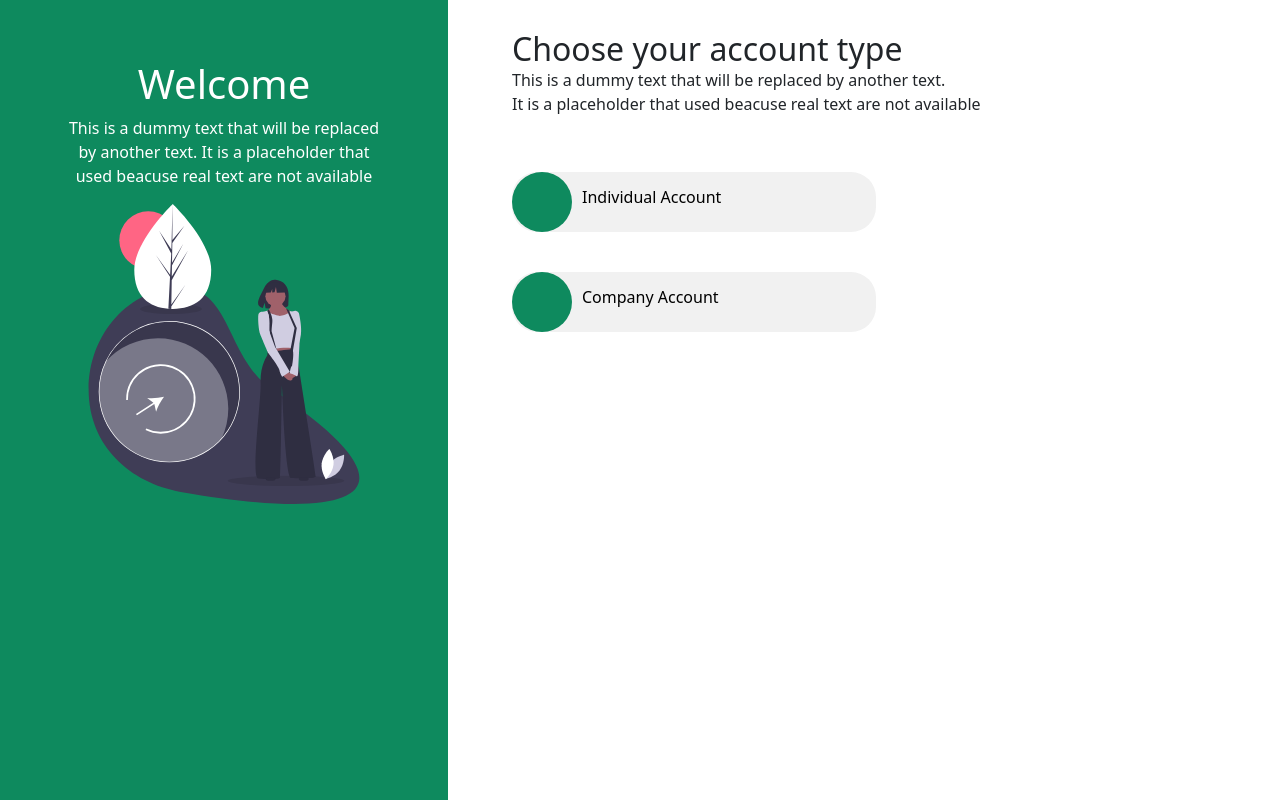
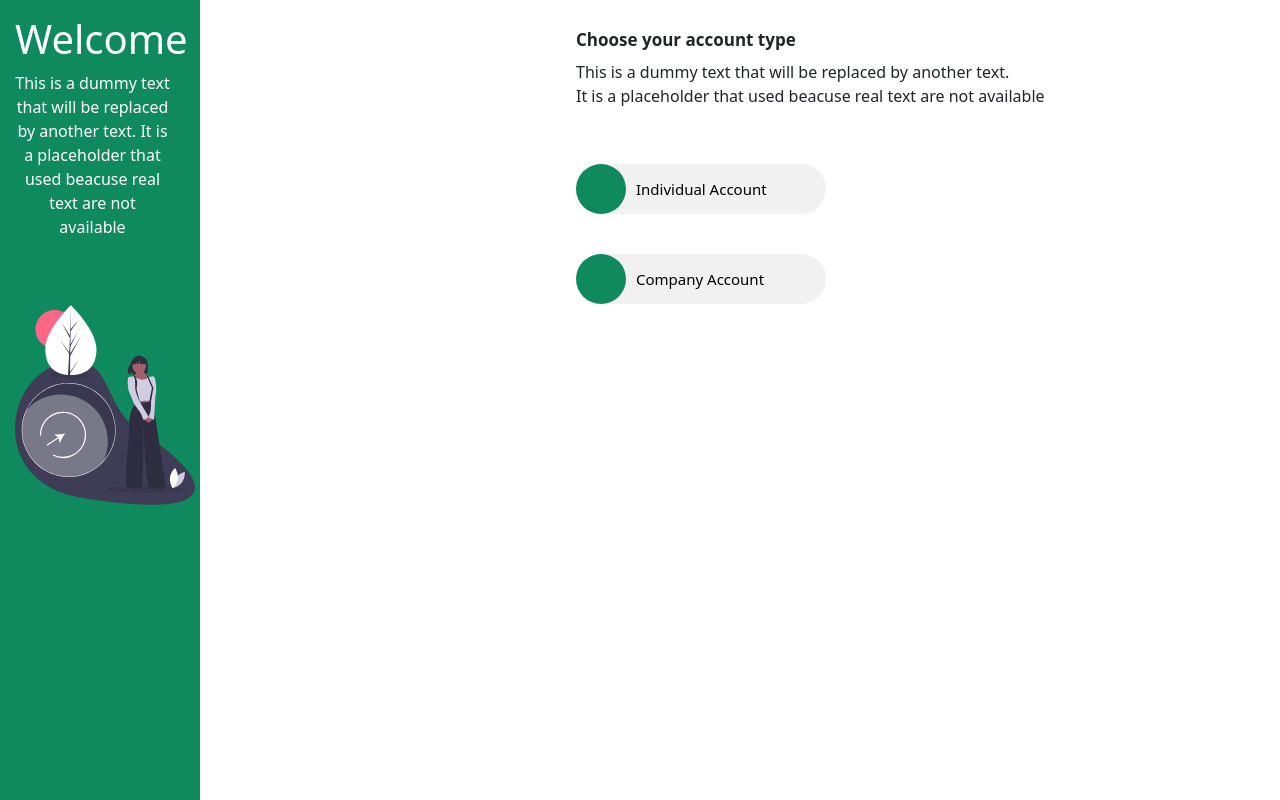
Before and after one commit to Peter-Dumbari/gigamoni, a React (Create React App) app: page / in a window 1280 px wide. Built offline with nearby package versions, Linux system fonts and the light colour scheme.

Commit message:
forget commit

```diff
--- a/src/App.css
+++ b/src/App.css
@@ -167,13 +167,7 @@ a {
   justify-content: baseline;
 }
 
-
-
-
-@media screen
-  and (min-device-width: 1200px)
-  and (max-device-width: 1600px)
-  and (-webkit-min-device-pixel-ratio: 1) {
+@media (min-width: 768px) and (max-width: 992px){
   .sidenav {
   width: 300px;
   transition: 0.8s;
@@ -214,54 +208,8 @@ a {
 
 }
 
-@media screen
-  and (min-device-width: 1200px)
-  and (max-device-width: 1600px)
-  and (-webkit-min-device-pixel-ratio: 2)
-  and (min-resolution: 192dpi) {
-    .sidenav {
-      width: 300px;
-      transition: 0.8s;
-      padding: 30px 50px 0 15px;
-      }
-
-      .body {
-        margin-left: 40%;
-        padding-top: 30px;
-        padding-right: 40px;
-    }
-
-    .home_image{
-      width: 250px;
-      margin-top: 3rem;
-    }
-
-    .smallBox {
-      height: 60px;
-      width: 60px;
-      border-radius: 50%;
-      background-color: #0e8a5e;
-      margin-right: 2rem;
-    }
-
-
-    .chip {
-      margin-top: 40px;
-      padding: 0 25px;
-      height: 60px;
-      width: 300px;
-      font-size: 20px;
-      line-height: 50px;
-      border-radius: 25px;
-      background-color: #f1f1f1;
-      margin-right: 30px;
-    }
-
-}
-
-@media
-  (max-device-width: 218px)
-  and (max-device-height: 281px) {
+/*
+@media (min-width: 380px) and (max-width: 767px) {
   .sidenav {
     width: 200px;
     align-items: center;
@@ -304,5 +252,100 @@ a {
   background-color: #f1f1f1;
   margin-right: 30px;
 }
+} */
 
+/* smartphones */
+@media only screen
+and (min-device-width : 320px)
+and (max-device-width : 480px) {
+  .sidenav {
+    width: 200px;
+    align-items: center;
+    transition: 0.18s;
+    padding: 15px 30px 0 15px;
     }
+
+    .home_image{
+      width: 180px;
+    }
+
+    .body {
+      margin-left: 45%;
+      padding-top: 30px;
+      padding-right: 40px;
+    }
+
+    h2{
+      font-size: 17px;
+      font-weight: bolder;
+      margin-bottom: 10px;
+    }
+
+    .smallBox {
+      height: 50px;
+      width: 50px;
+      border-radius: 50%;
+      background-color: #0e8a5e;
+    }
+
+
+.chip {
+  margin-top: 40px;
+  padding: 0 25px;
+  height: 50px;
+  width: 250px;
+  font-size: 15px;
+  line-height: 50px;
+  border-radius: 25px;
+  background-color: #f1f1f1;
+  margin-right: 30px;
+}
+}
+/* iPads */
+@media only screen
+and (min-device-width : 768px)
+and (max-device-width : 1024px) {
+
+  .sidenav {
+    width: 200px;
+    align-items: center;
+    transition: 0.18s;
+    padding: 15px 30px 0 15px;
+    }
+
+    .home_image{
+      width: 180px;
+    }
+
+    .body {
+      margin-left: 45%;
+      padding-top: 30px;
+      padding-right: 40px;
+    }
+
+    h2{
+      font-size: 17px;
+      font-weight: bolder;
+      margin-bottom: 10px;
+    }
+
+    .smallBox {
+      height: 50px;
+      width: 50px;
+      border-radius: 50%;
+      background-color: #0e8a5e;
+    }
+
+
+.chip {
+  margin-top: 40px;
+  padding: 0 25px;
+  height: 50px;
+  width: 250px;
+  font-size: 15px;
+  line-height: 50px;
+  border-radius: 25px;
+  background-color: #f1f1f1;
+  margin-right: 30px;
+}
+}
```
Lines whose indentation alone changed are shown as unchanged.
